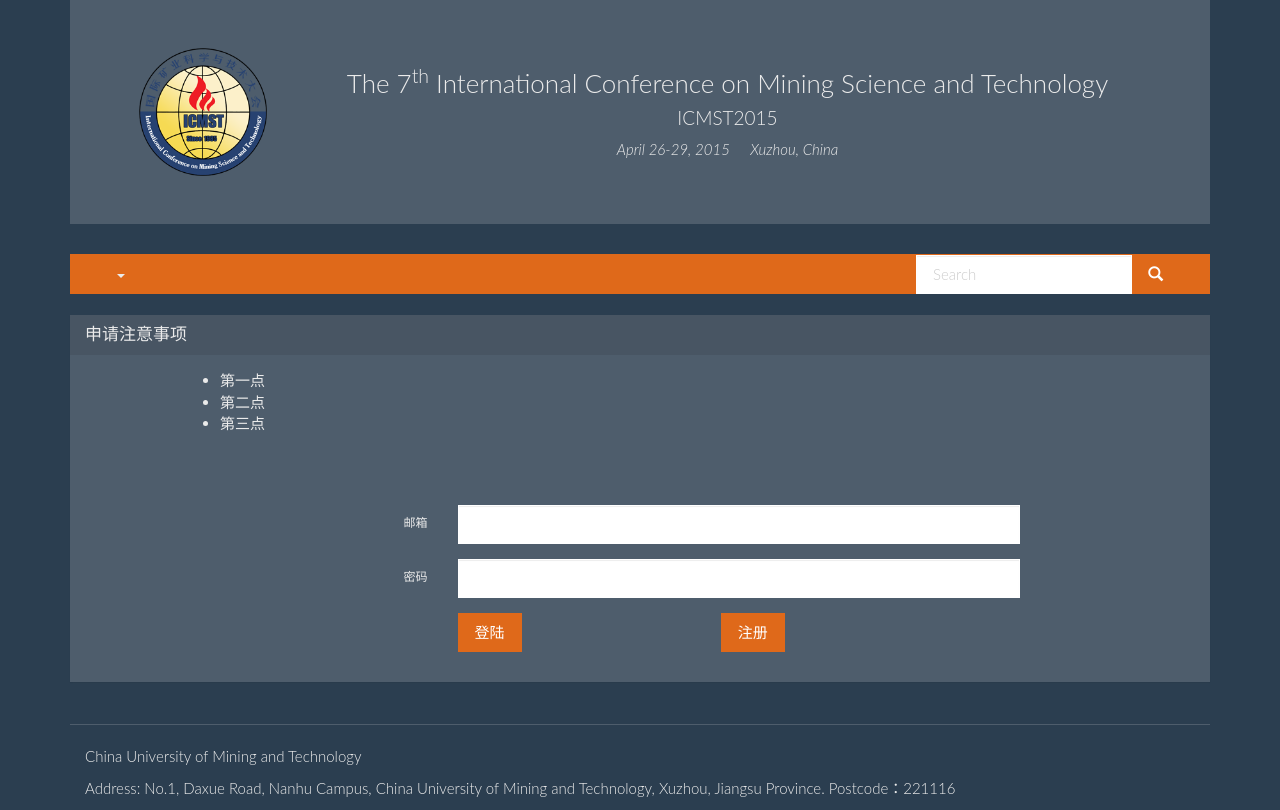
After one commit to neko1990/icmst2015-visit, a Python web app: template app/templates/application_route.html in a window 1280 px wide. The commit adds this page. Run offline with Jinja, Linux system fonts and the light colour scheme; the template is opened without the code that fills it, so the values that code supplies are empty.

Commit message:
更多的中文化，提取application的模板。 application页面加入登陆框。但跳过去是post，所以注册的话会提示用户名密码错误。

```diff
--- a/app/models/users.py
+++ b/app/models/users.py
@@ -98,3 +98,6 @@
 def get_all_registrations():
     return db.select('users',where='privilege==1 AND studentid NOT NULL' ).list()
     # return db.query('''select registration.*,reg_journal.by_uid as uid from registration LEFT JOIN reg_journal ON reg_journal.regid=registration.regid''').list()
+
+def is_registered(uid):
+    return db.select('users',vars=dict(uid=uid),where='uid=$uid AND studentid NOT NULL')
--- a/app/templates/registration_gate1.html
+++ b/app/templates/application.html
@@ -19,13 +19,8 @@
         <div class="row">
           <h3>&nbsp;</h3>
         </div>
-        <div class="row">
-          <div class="col-md-5"></div>
-          <div class="col-md-2">
-            <a href="/Application"><button class="btn btn-primary">提交申请</button></a>
-          </div>
-          <div class="col-md-5"></div>
-        </div>
+        {% block actions %}
+        {% endblock %}
       </div>
     </div>
   </div>
--- /dev/null
+++ b/app/templates/application_route.html
@@ -0,0 +1,33 @@
+{% extends "application.html" %}
+
+{% block actions %}
+<div class="row">
+  <div class="col-md-2"></div>
+  <div class="col-md-8">
+    <div class="row">
+      <form method="post" class="form-horizontal" action="/Login" enctype="multipart/form-data">
+        <div class="form-group">
+          <label class="col-sm-3 control-label" for="email">邮箱</label>
+          <div class="col-sm-9">
+            <input type="text" id="email" name="email" class="form-control"></div>
+        </div>
+        <div class="form-group">
+          <label class="col-sm-3 control-label" for="password">密码</label>
+          <div class="col-sm-9">
+            <input type="password" id="password" name="password" class="form-control"></div>
+        </div>
+        <div class="form-group">
+          <div class="col-sm-3"></div>
+          <div class="col-sm-4">
+            <button name="Login" id="Login" submit="submit" class="btn btn-primary">登陆</button>
+          </div>
+          <div class="col-sm-4">
+            <a href="/SignUp"><button class="btn btn-primary">注册</button></a>
+          </div>
+        </div>
+      </form>
+    </div>
+  </div>
+  <div class="col-md-2"></div>
+</div>
+{% endblock %}
--- a/app/templates/base.html
+++ b/app/templates/base.html
@@ -95,7 +95,7 @@
               {% if session.privilege!=0 %}
               <li class="dropdown">
                 <a href="/Profile" class="dropdown-toggle" data-toggle="dropdown">
-                  {{ session.email|truncate(8,True) }}   <b class="caret"></b>
+                  {{ session.email|truncate(18,True) }}   <b class="caret"></b>
                 </a>
                 <ul class="dropdown-menu">
                   {% for act in session.actions %}
@@ -107,7 +107,7 @@
               <li class="dropdown">
                 <a href="/Profile" class="dropdown-toggle" data-toggle="dropdown">User <b class="caret"></b></a>
                 <ul class="dropdown-menu">
-                  <li><a href="/SignUp">Register</a></li>
+                  <li><a href="/SignUp">Sign Up</a></li>
                   <li><a href="/Login">Login</a></li>
                 </ul>
               </li>
--- a/init_db.py
+++ b/init_db.py
@@ -30,7 +30,7 @@
 def add_defaut_articles():
     from app.models import articles
     articles.add_article("INDEX","INDEX","Home:HomeHomeSweetHome\nICMST2015:ICMST2015","NOPARENT",1)
-    articles.add_article("Home","Application","URL:/Application","INDEX",0)
+    articles.add_article("Home",u"申请观摩","URL:/ApplicationRoute","INDEX",0)
     articles.add_article("ICMST2015","ICMST2015","URL:http://icmst2015.cumt.edu.cn","INDEX",0)
 
 
```
Also changed, not shown: app/controllers/attendant.py (+10 -9 lines), app/templates/registration_gate.html (deleted, +0 -36 lines), app/templates/send_application.html (added, +11 -0 lines).
